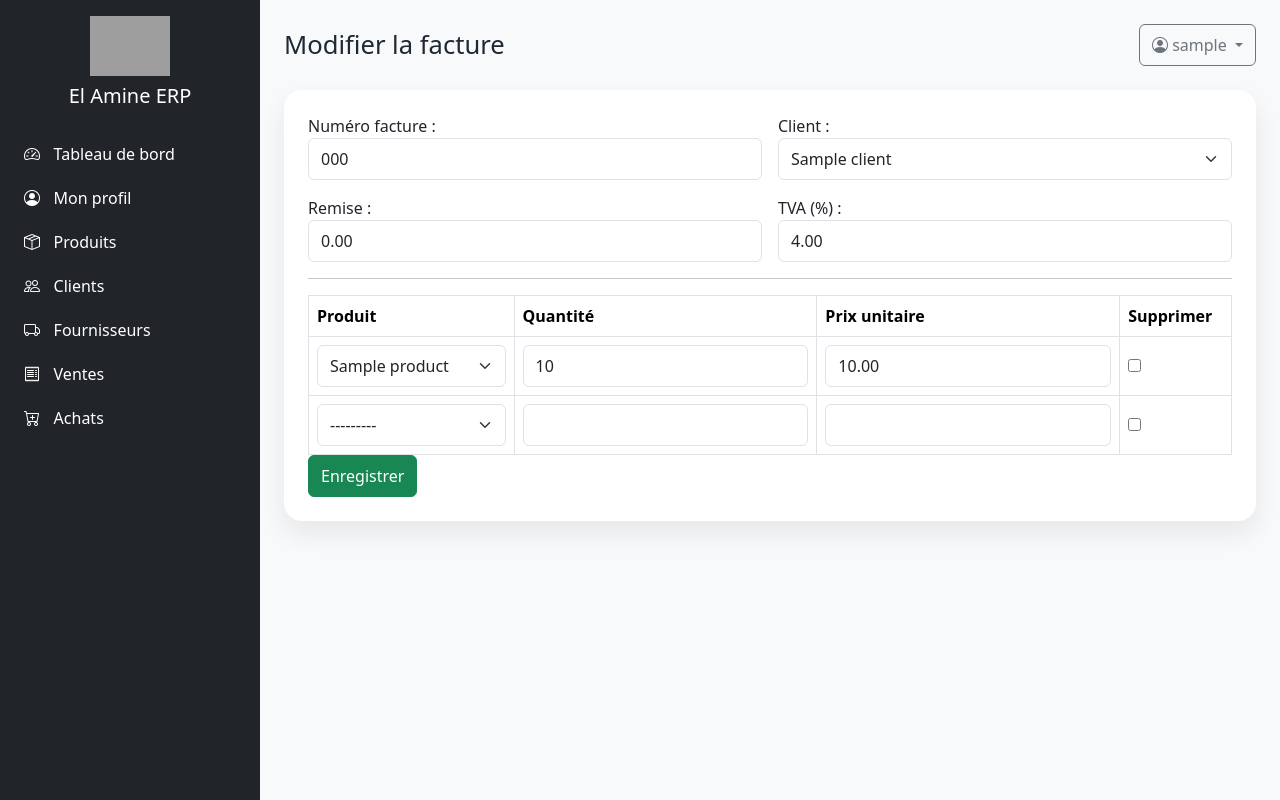
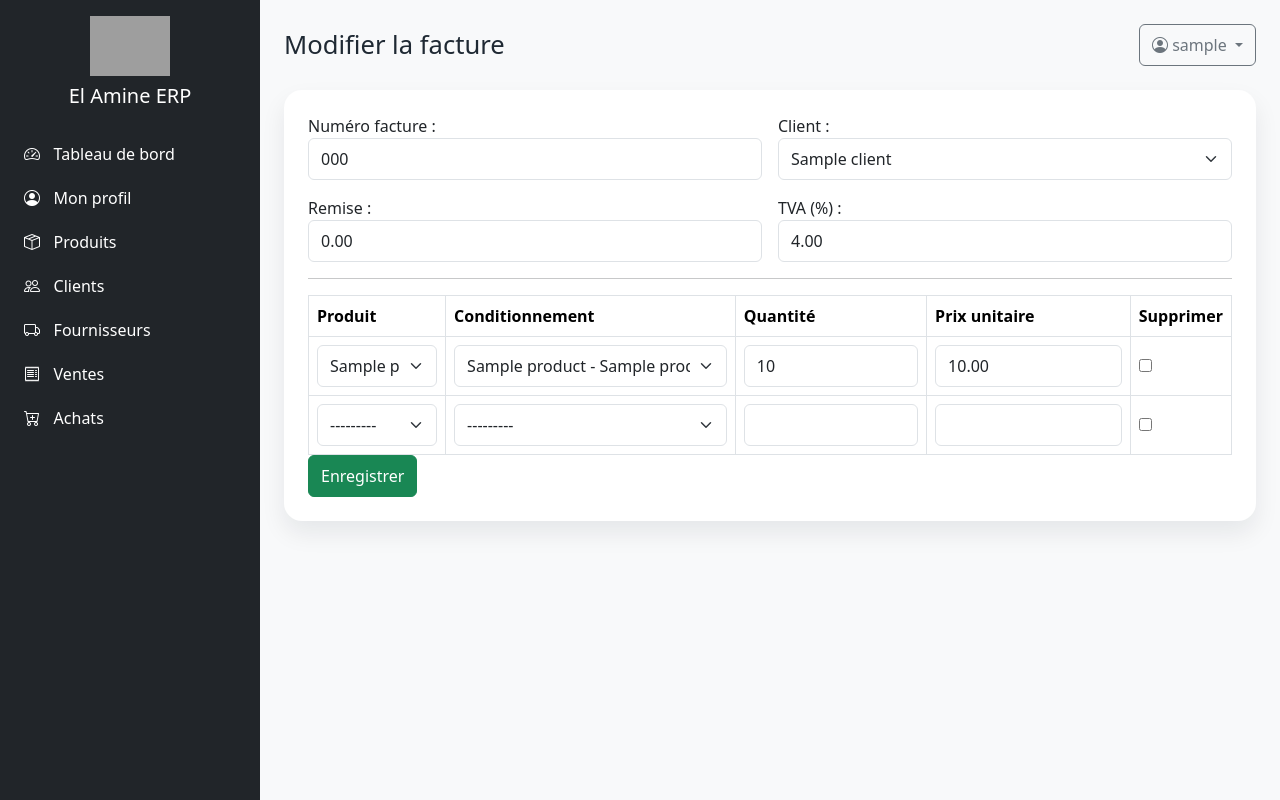
Before and after one commit to YoucefTahir-dev/appAlimGen, a Django app: page /commerce/sales/1/edit/ in a window 1280 px wide. Run offline with Django 5.2, Linux system fonts and the light colour scheme; a user stored in the database is signed in; tables that the repository leaves empty hold one stand-in row (values such as "Sample post"); parts of the project's set-up code (start-up, migrations or seed data) failed here and were passed over; grey boxes are pictures that could not be loaded.

Commit message:
support sales by product packaging

```diff
--- a/apps/commerce/admin.py
+++ b/apps/commerce/admin.py
@@ -17,7 +17,7 @@ class SaleAdmin(admin.ModelAdmin):
 
 @admin.register(SaleLine)
 class SaleLineAdmin(admin.ModelAdmin):
-    list_display = ('sale', 'product', 'quantity', 'unit_price')
+    list_display = ('sale', 'product', 'packaging', 'quantity', 'unit_price')
 
 @admin.register(Payment)
 class PaymentAdmin(admin.ModelAdmin):
--- a/apps/commerce/forms.py
+++ b/apps/commerce/forms.py
@@ -1,7 +1,9 @@
 from django import forms
 from django.core.exceptions import ValidationError
 from django.forms import BaseInlineFormSet, inlineformset_factory
-from .models import Purchase, PurchaseLine, Sale, SaleLine, Payment
+
+from .models import Payment, Purchase, PurchaseLine, Sale, SaleLine
+
 
 class PurchaseForm(forms.ModelForm):
     class Meta:
@@ -12,6 +14,7 @@ class PurchaseForm(forms.ModelForm):
             'supplier': forms.Select(attrs={'class': 'form-select'}),
             'tax_rate': forms.NumberInput(attrs={'class': 'form-control', 'step': '0.01'}),
         }
+
 
 class SaleForm(forms.ModelForm):
     class Meta:
@@ -24,6 +27,7 @@ class SaleForm(forms.ModelForm):
             'tax_rate': forms.NumberInput(attrs={'class': 'form-control', 'step': '0.01'}),
         }
 
+
 class PaymentForm(forms.ModelForm):
     class Meta:
         model = Payment
@@ -35,6 +39,44 @@ class PaymentForm(forms.ModelForm):
             'amount': forms.NumberInput(attrs={'class': 'form-control', 'step': '0.01'}),
             'payment_type': forms.Select(attrs={'class': 'form-select'}),
         }
+
+
+class SaleLineForm(forms.ModelForm):
+    class Meta:
+        model = SaleLine
+        fields = ('product', 'packaging', 'quantity', 'unit_price')
+        widgets = {
+            'product': forms.Select(attrs={'class': 'form-select'}),
+            'packaging': forms.Select(attrs={'class': 'form-select'}),
+            'quantity': forms.NumberInput(attrs={'class': 'form-control'}),
+            'unit_price': forms.NumberInput(attrs={'class': 'form-control', 'step': '0.01'}),
+        }
+
+    def clean(self):
+        cleaned_data = super().clean()
+        product = cleaned_data.get('product')
+        packaging = cleaned_data.get('packaging')
+        unit_price = cleaned_data.get('unit_price')
+
+        if product and not packaging:
+            packaging = product.packagings.filter(is_active=True, unit_quantity=1).order_by('pk').first()
+            if packaging:
+                cleaned_data['packaging'] = packaging
+                self.instance.packaging = packaging
+
+        if product and packaging:
+            if packaging.product_id != product.pk:
+                raise ValidationError('Le conditionnement sélectionné ne correspond pas au produit.')
+            if not packaging.is_active:
+                raise ValidationError('Le conditionnement sélectionné est inactif.')
+
+        if product and unit_price is not None:
+            minimum_price = product.purchase_price * (packaging.unit_quantity if packaging else 1)
+            if unit_price < minimum_price:
+                raise ValidationError("Le prix de vente est inférieur au coût d'achat. Vente refusée.")
+
+        return cleaned_data
+
 
 class BaseSaleLineFormSet(BaseInlineFormSet):
     def clean(self):
@@ -51,18 +93,22 @@ class BaseSaleLineFormSet(BaseInlineFormSet):
                 continue
 
             product = cleaned_data.get('product')
+            packaging = cleaned_data.get('packaging')
             quantity = cleaned_data.get('quantity') or 0
             if not product:
                 continue
 
-            required_by_product[product.pk] = required_by_product.get(product.pk, 0) + quantity
+            unit_quantity = packaging.unit_quantity if packaging else 1
+            required_quantity = quantity * unit_quantity
+
+            required_by_product[product.pk] = required_by_product.get(product.pk, 0) + required_quantity
             if product.pk not in available_by_product:
                 available_by_product[product.pk] = product.quantity
 
             if form.instance and form.instance.pk:
-                old_line = SaleLine.objects.select_related('product').get(pk=form.instance.pk)
+                old_line = SaleLine.objects.select_related('product', 'packaging').get(pk=form.instance.pk)
                 if old_line.product_id == product.pk:
-                    available_by_product[product.pk] += old_line.quantity
+                    available_by_product[product.pk] += old_line.stock_quantity
 
         errors = []
         for product_id, required_quantity in required_by_product.items():
@@ -76,14 +122,24 @@ class BaseSaleLineFormSet(BaseInlineFormSet):
             raise ValidationError(errors)
 
 
-PurchaseLineFormSet = inlineformset_factory(Purchase, PurchaseLine, fields=('product', 'quantity', 'purchase_price'), extra=1, can_delete=True, widgets={
-    'product': forms.Select(attrs={'class': 'form-select'}),
-    'quantity': forms.NumberInput(attrs={'class': 'form-control'}),
-    'purchase_price': forms.NumberInput(attrs={'class': 'form-control', 'step': '0.01'}),
-})
+PurchaseLineFormSet = inlineformset_factory(
+    Purchase,
+    PurchaseLine,
+    fields=('product', 'quantity', 'purchase_price'),
+    extra=1,
+    can_delete=True,
+    widgets={
+        'product': forms.Select(attrs={'class': 'form-select'}),
+        'quantity': forms.NumberInput(attrs={'class': 'form-control'}),
+        'purchase_price': forms.NumberInput(attrs={'class': 'form-control', 'step': '0.01'}),
+    },
+)
 
-SaleLineFormSet = inlineformset_factory(Sale, SaleLine, formset=BaseSaleLineFormSet, fields=('product', 'quantity', 'unit_price'), extra=1, can_delete=True, widgets={
-    'product': forms.Select(attrs={'class': 'form-select'}),
-    'quantity': forms.NumberInput(attrs={'class': 'form-control'}),
-    'unit_price': forms.NumberInput(attrs={'class': 'form-control', 'step': '0.01'}),
-})
+SaleLineFormSet = inlineformset_factory(
+    Sale,
+    SaleLine,
+    form=SaleLineForm,
+    formset=BaseSaleLineFormSet,
+    extra=1,
+    can_delete=True,
+)
--- a/apps/commerce/models.py
+++ b/apps/commerce/models.py
@@ -1,8 +1,9 @@
-from decimal import Decimal
 from django.db import models
 from django.db.models import F
 from django.utils import timezone
-from apps.inventory.models import Product, Client, Supplier
+
+from apps.inventory.models import Client, Product, ProductPackaging, Supplier
+
 
 class Purchase(models.Model):
     reference = models.CharField('Référence achat', max_length=100, unique=True)
@@ -12,8 +13,8 @@ class Purchase(models.Model):
     created_at = models.DateTimeField('Date', default=timezone.now)
 
     class Meta:
-        verbose_name = 'Bon d\'achat'
-        verbose_name_plural = 'Bons d\'achat'
+        verbose_name = "Bon d'achat"
+        verbose_name_plural = "Bons d'achat"
 
     def __str__(self):
         return self.reference
@@ -23,11 +24,12 @@ class Purchase(models.Model):
             line.delete()
         super().delete(*args, **kwargs)
 
+
 class PurchaseLine(models.Model):
     purchase = models.ForeignKey(Purchase, on_delete=models.CASCADE, related_name='lines')
     product = models.ForeignKey(Product, on_delete=models.PROTECT)
     quantity = models.PositiveIntegerField('Quantité')
-    purchase_price = models.DecimalField('Prix d\'achat', max_digits=12, decimal_places=2)
+    purchase_price = models.DecimalField("Prix d'achat", max_digits=12, decimal_places=2)
 
     def line_total(self):
         return self.quantity * self.purchase_price
@@ -64,6 +66,7 @@ class PurchaseLine(models.Model):
     def __str__(self):
         return f"{self.product.name} - {self.quantity}"
 
+
 class Sale(models.Model):
     invoice_number = models.CharField('Numéro facture', max_length=100, unique=True)
     client = models.ForeignKey(Client, on_delete=models.PROTECT, related_name='sales')
@@ -84,31 +87,46 @@ class Sale(models.Model):
             line.delete()
         super().delete(*args, **kwargs)
 
+
 class SaleLine(models.Model):
     sale = models.ForeignKey(Sale, on_delete=models.CASCADE, related_name='lines')
     product = models.ForeignKey(Product, on_delete=models.PROTECT)
+    packaging = models.ForeignKey(ProductPackaging, on_delete=models.PROTECT, null=True, blank=True)
     quantity = models.PositiveIntegerField('Quantité')
     unit_price = models.DecimalField('Prix unitaire', max_digits=12, decimal_places=2)
+
+    @property
+    def stock_quantity(self):
+        unit_quantity = self.packaging.unit_quantity if self.packaging_id and self.packaging else 1
+        return self.quantity * unit_quantity
+
+    @property
+    def minimum_sale_price(self):
+        unit_quantity = self.packaging.unit_quantity if self.packaging_id and self.packaging else 1
+        return self.product.purchase_price * unit_quantity
 
     def line_total(self):
         return self.quantity * self.unit_price
 
     def save(self, *args, **kwargs):
         if self.pk is None:
+            stock_quantity = self.stock_quantity
             super().save(*args, **kwargs)
-            self.product.quantity = F('quantity') - self.quantity
+            self.product.quantity = F('quantity') - stock_quantity
             self.product.save(update_fields=['quantity'])
             self.product.refresh_from_db(fields=['quantity'])
         else:
-            old = SaleLine.objects.get(pk=self.pk)
-            quantity_diff = self.quantity - old.quantity
+            old = SaleLine.objects.select_related('product', 'packaging').get(pk=self.pk)
+            old_stock_quantity = old.stock_quantity
+            new_stock_quantity = self.stock_quantity
+            quantity_diff = new_stock_quantity - old_stock_quantity
             product_changed = old.product_id != self.product_id
             super().save(*args, **kwargs)
             if product_changed:
-                old.product.quantity = F('quantity') + old.quantity
+                old.product.quantity = F('quantity') + old_stock_quantity
                 old.product.save(update_fields=['quantity'])
                 old.product.refresh_from_db(fields=['quantity'])
-                self.product.quantity = F('quantity') - self.quantity
+                self.product.quantity = F('quantity') - new_stock_quantity
                 self.product.save(update_fields=['quantity'])
                 self.product.refresh_from_db(fields=['quantity'])
             elif quantity_diff != 0:
@@ -117,13 +135,14 @@ class SaleLine(models.Model):
                 self.product.refresh_from_db(fields=['quantity'])
 
     def delete(self, *args, **kwargs):
-        self.product.quantity = F('quantity') + self.quantity
+        self.product.quantity = F('quantity') + self.stock_quantity
         self.product.save(update_fields=['quantity'])
         self.product.refresh_from_db(fields=['quantity'])
         super().delete(*args, **kwargs)
 
     def __str__(self):
         return f"{self.product.name} - {self.quantity}"
+
 
 class Payment(models.Model):
     CASH = 'cash'
--- a/apps/commerce/templates/commerce/sale_form.html
+++ b/apps/commerce/templates/commerce/sale_form.html
@@ -26,6 +26,7 @@
                 <thead>
                     <tr>
                         <th>Produit</th>
+                        <th>Conditionnement</th>
                         <th>Quantité</th>
                         <th>Prix unitaire</th>
                         <th>Supprimer</th>
@@ -33,8 +34,16 @@
                 </thead>
                 <tbody>
                     {% for form_line in formset %}
+                        {% if form_line.non_field_errors %}
+                            <tr>
+                                <td colspan="5">
+                                    <div class="alert alert-danger mb-0">{{ form_line.non_field_errors }}</div>
+                                </td>
+                            </tr>
+                        {% endif %}
                         <tr>
                             <td>{{ form_line.product }}</td>
+                            <td>{{ form_line.packaging }}</td>
                             <td>{{ form_line.quantity }}</td>
                             <td>{{ form_line.unit_price }}</td>
                             <td>{{ form_line.DELETE }}</td>
```
Also changed, not shown: apps/commerce/tests/test_commerce.py (+74 -1 lines), apps/commerce/migrations/0002_saleline_packaging.py (added).
